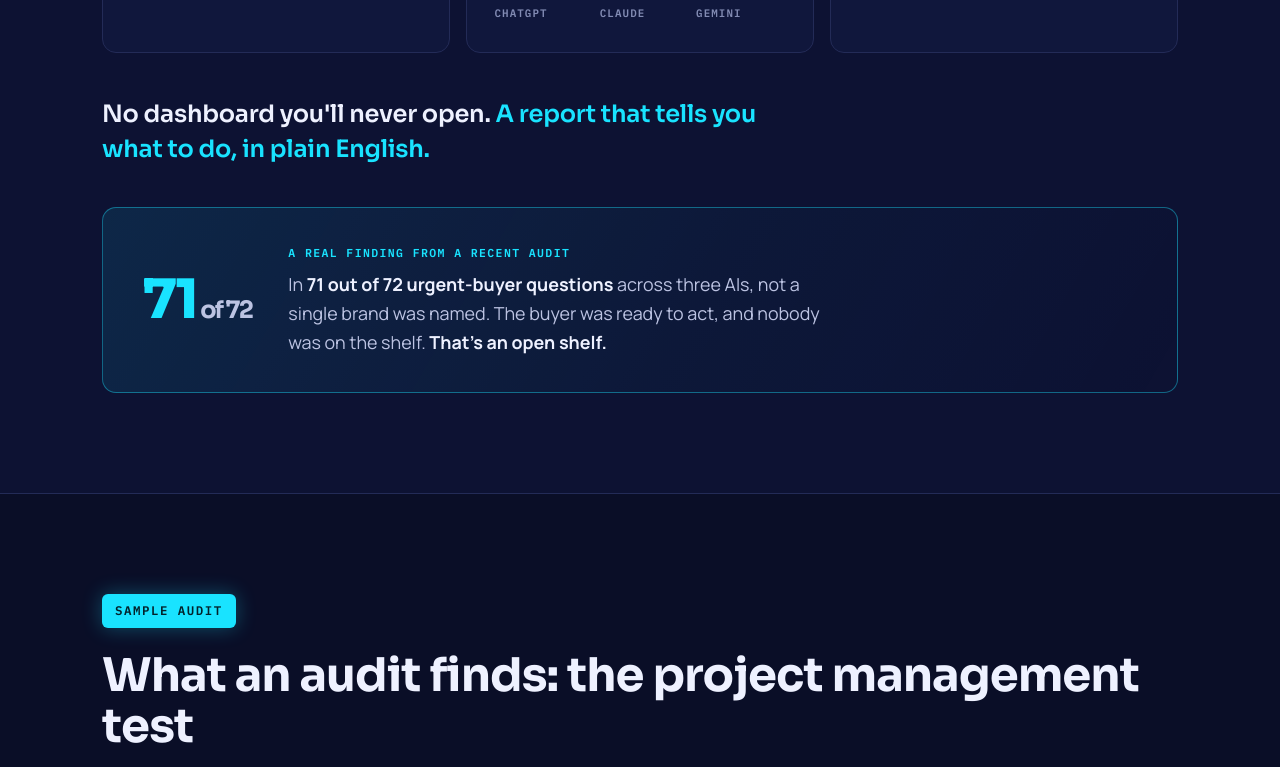
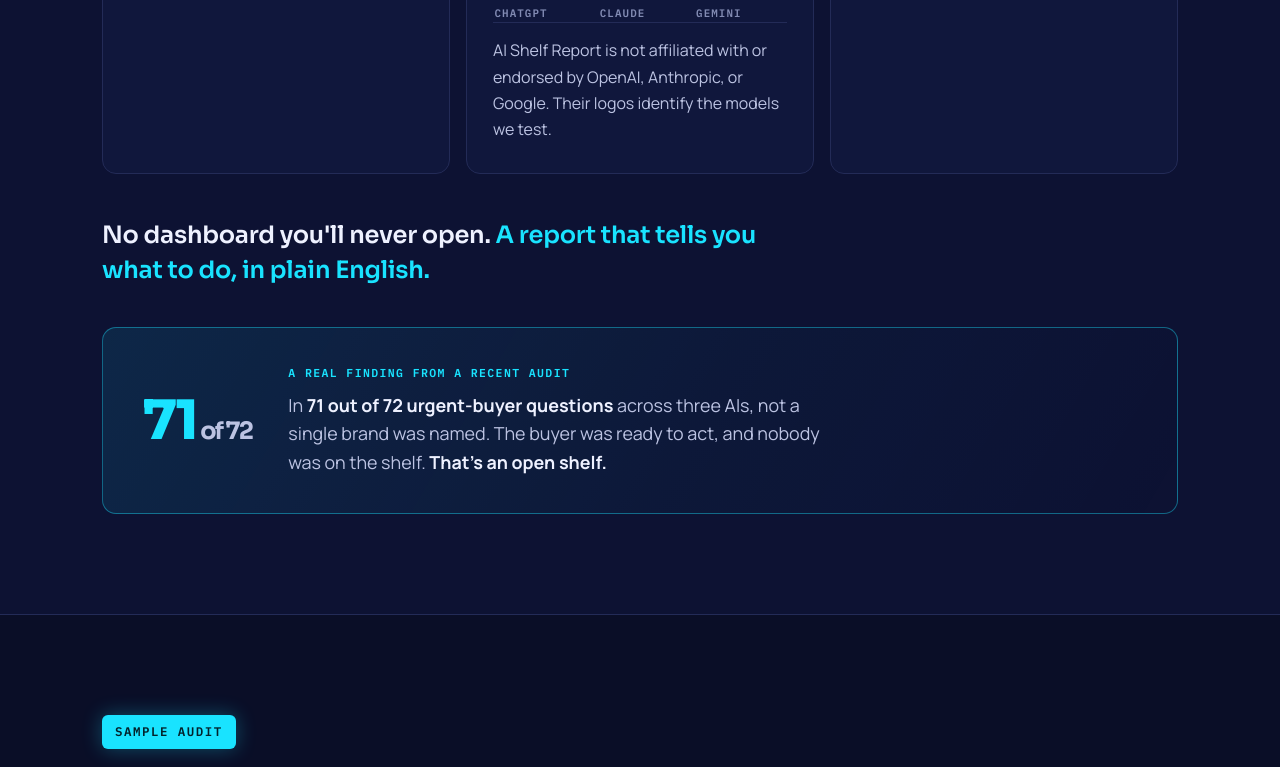
Before and after one commit to alexgitman1979/aishelfreport-site, a plain HTML site: page index.html in a window 1280 px wide. Shown: the part 3956-4723 px from the top of the page. Drawn offline with Linux system fonts and the light colour scheme.

Commit message:
Add not-affiliated caption under engine logos

```diff
--- a/index.html
+++ b/index.html
@@ -332,6 +332,11 @@
         font-family: "IBM Plex Mono", ui-monospace, monospace;
         font-size: 0.68rem; font-weight: 600; letter-spacing: 0.1em; text-transform: uppercase;
         color: var(--ink-3);
+      }
+      .engine-note {
+        border-top: 1px solid var(--line);
+        margin: 18px 0 0; padding-top: 14px;
+        font-size: 0.78rem; line-height: 1.55; color: var(--ink-3);
       }
       .method-close {
         margin: 44px 0 0; font-family: "Sora", sans-serif; font-weight: 600;
@@ -960,6 +965,7 @@
                   <span class="engine-name">Gemini</span>
                 </span>
               </div>
+              <p class="engine-note">AI Shelf Report is not affiliated with or endorsed by OpenAI, Anthropic, or Google. Their logos identify the models we test.</p>
             </li>
             <li class="reveal">
               <span class="step-num" aria-hidden="true">Step 3</span>
```
